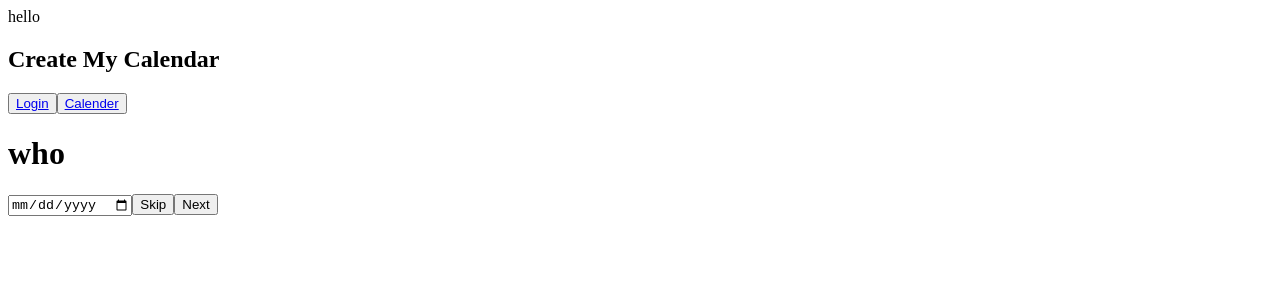
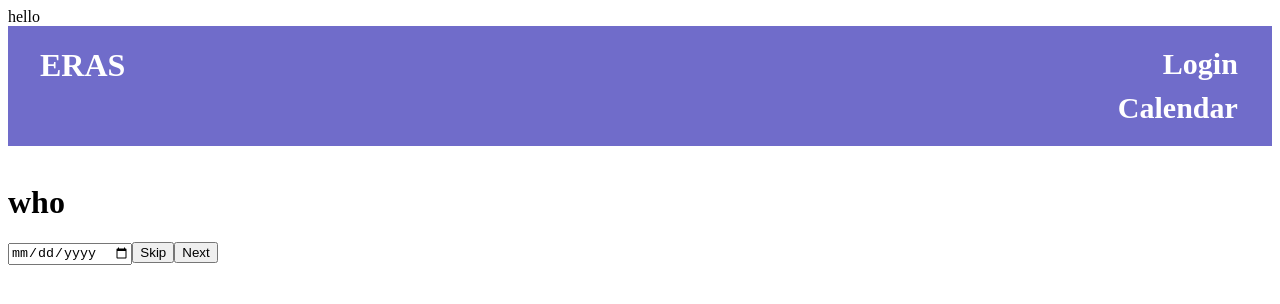
Before and after one commit to Turing-Eras/front_end, a React (Create React App) app: page / in a window 1280 px wide. Shown: the top 304 px of the page. Built offline with nearby package versions, Linux system fonts and the light colour scheme.

Commit message:
Basic styling on Header complete

```diff
--- /dev/null
+++ b/src/Components/FormContainer/FormContainer.css
@@ -0,0 +1,11 @@
+.form-container {
+  border: 2px solid black;
+}
+
+.main-title {
+  text-align: center;
+  font-family: Bebas Neue;
+  font-size: 50px;
+  color: #706cca;
+  font-weight: 600;
+}
--- a/src/Components/FormContainer/FormContainer.tsx
+++ b/src/Components/FormContainer/FormContainer.tsx
@@ -2,6 +2,7 @@ import React, { useEffect, useState } from 'react';
 import { Question } from '../Question/Question';
 import HeaderComponent from '../HeaderComponent/HeaderComponent'
 import ProgressBar from '../ProgressBar/ProgressBar'
+import './FormContainer.css';
 export const FormContainer = () => {
   let questions = ['who', 'what', 'where', 'when', 'why'];
   //const [questions, setQuestions] = useState([])
--- /dev/null
+++ b/src/Components/HeaderComponent/HeaderComponent.css
@@ -0,0 +1,53 @@
+.header {
+  background-color: #706cca;
+  width: 100%;
+  margin-bottom: 3%;
+  display: grid;
+  grid-template-columns: 4fr 1fr;
+  column-gap: 2%;
+  transition: 2s;
+  height: 7.5em;
+}
+
+.login-button {
+  background-color: #706cca;
+  padding-bottom: .5em;
+}
+
+.calender-button {
+  background-color: #706cca;
+}
+
+.header-text {
+  background-color: #706cca;
+  color: white;
+  font-size: 30px;
+  padding: 1%;
+  font-weight: bold;
+  margin-top: auto;
+  margin-bottom: auto;
+}
+
+.header-link {
+  text-decoration: none;
+  font-family: Bebas Neue;
+}
+
+.header-link:hover {
+  font-family: Bebas Neue;
+  font-size: 40px;
+}
+
+.active-buttons {
+  align-items: flex-end;
+  display: flex;
+  flex-direction: column;
+  padding-right: 2em;
+  padding-top: 1em;
+  padding-bottom: 1em;
+}
+
+.logo-area {
+  color: white;
+  padding-left: 1em;
+}
--- a/src/Components/HeaderComponent/HeaderComponent.tsx
+++ b/src/Components/HeaderComponent/HeaderComponent.tsx
@@ -1,19 +1,20 @@
 import React, { useState } from 'react';
-import { Link } from 'react-router-dom';
+import { Link, NavLink } from 'react-router-dom';
+import './HeaderComponent.css';
 
 
 const HeaderComponent = () =>{
   return (
-      <section>
+      <header className='header'>
         {/* <img src = ''> logo*/}
-        <h1>Create My Calendar</h1>
-        <button >
-          <Link to="/login">Login</Link>
-        </button>
-        <button >
-          <Link to="/calender">Calender</Link>
-        </button>
-      </section>
+        <div>
+        <h1 className='logo-area'>ERAS</h1>
+        </div>
+        <div className='active-buttons'>
+          <NavLink className='login-button header-link header-text' to="/login">Login</NavLink>
+          <NavLink className='calender-button header-link header-text' to="/calender">Calendar</NavLink>
+        </div>
+      </header>
   )
 }
 export default HeaderComponent
```
Also changed, not shown: 1 other file (tests, documents, lock files or other folders).
